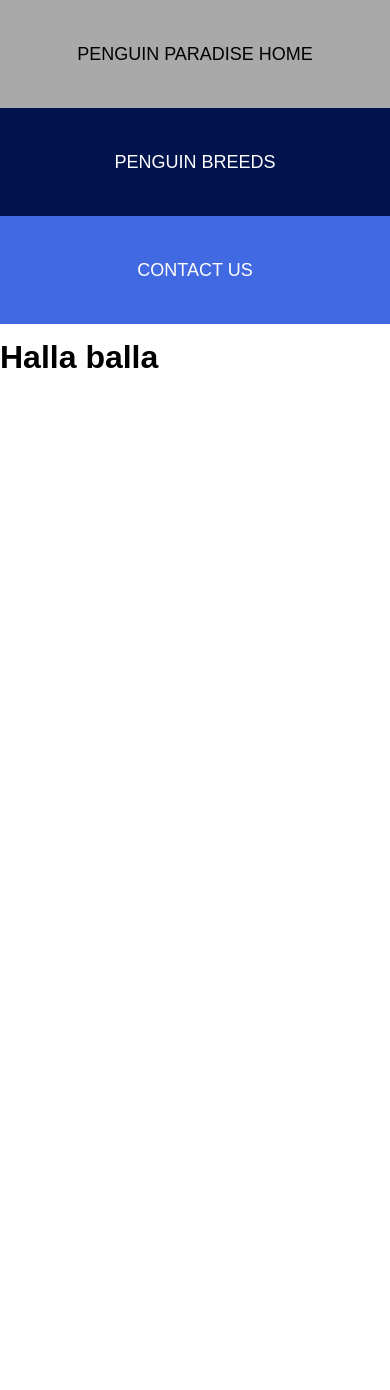
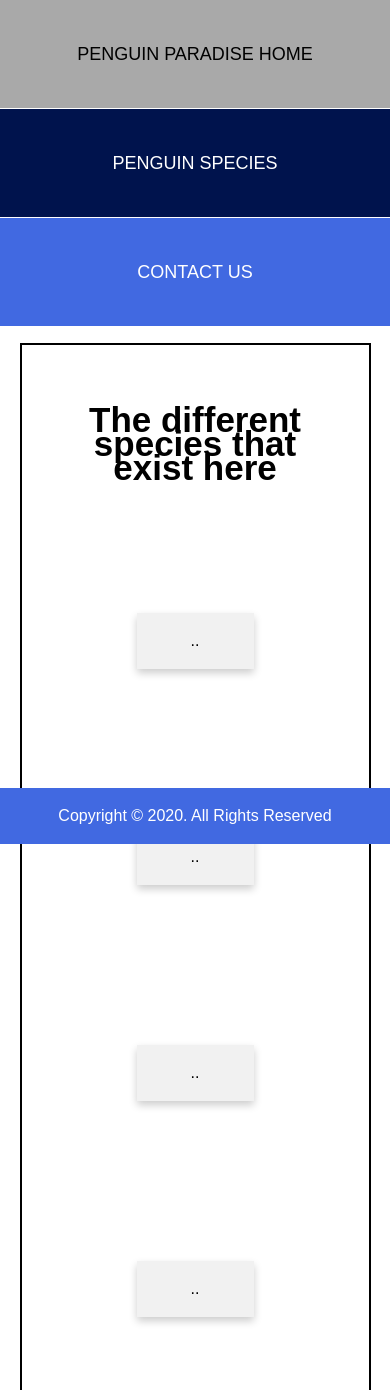
Before and after one commit to KristianBP/Freaky-friday, a plain HTML site: page breed.html in a window 390 px wide. Shown: the top 1390 px of the page. Before the commit the page ends 844 px from the top, so only its background shows below. Drawn offline with Linux system fonts and the light colour scheme.

Commit message:
cards og fix + tekst

```diff
--- a/breed.html
+++ b/breed.html
@@ -10,11 +10,32 @@
 
 <ul>
     <li> <a href="index.html"> Penguin Paradise Home </a> </li>
-    <li> <a class="active" href="breed.html"> Penguin Breeds </a> </li>
+    <li> <a class="active" href="breed.html"> Penguin Species </a> </li>
     <li> <a href="about%20us.html"> Contact us </a> </li>
 </ul>
 
-<h1> Halla balla </h1>
+<div class="speciesboks">
+    <h1 class="speciesheader"> The different species that exist here </h1>
+    <div class="row">
+        <div class="column">
+            <div class="card">..</div>
+        </div>
+        <div class="column">
+            <div class="card">..</div>
+        </div>
+        <div class="column">
+            <div class="card">..</div>
+        </div>
+        <div class="column">
+            <div class="card">..</div>
+        </div>
+    </div>
+</div>
+
+
+<div class="footer">
+    <p> Copyright &#169; 2020. All Rights Reserved </p>
+</div>
 
 </body>
 </html>
--- a/stylesheet.css
+++ b/stylesheet.css
@@ -42,6 +42,21 @@ li a:hover {
 @media screen and (max-width: 790px) {
     li {
         float: none;
+        border-bottom: 1px solid white;
+    }
+    .homepris {
+        padding-left: 25%;
+    }
+    .homeboks {
+        margin: 4% 5% 20% 5%;
+    }
+    .homeheader {
+        line-height: 200%;
+    }
+    .column {
+        width: 100%;
+        display: block;
+        margin-bottom: 20px;
     }
 
 }
@@ -49,24 +64,38 @@ li a:hover {
 .homeboks {
     border: 2px solid black;
     display: table;
-    content: "";
-    clear: both;
     width: 90%;
     margin: 4% 5% 5% 5%;
 }
 
 .homeheader {
     padding-left: 20px;
+    text-align: center;
+    padding-top: 20px;
+    font-size: 35px;
 }
 
 .hometekst {
     padding-left: 40px;
-    padding-top: 20px;
+    padding-top: 40px;
+    font-size: 20px;
+    line-height: 170%;
+}
+
+.homepris {
+    font-size: 20px;
+    line-height: 170%;
+    float: right;
+    padding-right: 30vh;
+    border-left: 2px solid black;
+    padding-left: 20px;
 }
 
 .contactheader {
     margin: 5vh;
     padding-top: 15px;
+    font-size: 35px;
+    padding-bottom: 40px;
 }
 
 .contacttekst {
@@ -75,4 +104,83 @@ li a:hover {
     border-left: 2px solid black;
     font-size: 20px;
     line-height: 180%;
+    margin-bottom: 90px;
 }
+
+.speciesboks {
+    border: 2px solid black;
+    display: table;
+    content: "";
+    clear: both;
+    width: 90%;
+    margin: 4% 5% 5% 5%;
+    padding: 40px;
+}
+
+.speciesheader {
+    padding-bottom: 40px;
+    font-size: 35px;
+    text-align: center;
+}
+
+
+.footer {
+    position: fixed;
+    bottom: 0;
+    width: 100%;
+    background-color: royalblue;
+    color: white;
+    text-align: center;
+}
+
+* {
+    box-sizing: border-box;
+}
+
+body {
+    font-family: Arial, Helvetica, sans-serif;
+}
+
+/* Float four columns side by side */
+.column {
+    float: left;
+    width: 25%;
+    padding: 0 10px;
+}
+
+.row {margin: 0 -5px;}
+
+.row:after {
+    content: "";
+    display: table;
+    clear: both;
+}
+
+.card {
+    box-shadow: 0 4px 8px 0 rgba(0, 0, 0, 0.2); /* this adds the "card" effect */
+    padding: 16px;
+    text-align: center;
+    background-color: #f1f1f1;
+}
+
+.card:hover {
+    border: 1px solid #535353;
+}
+
+@media screen and (max-width: 1310px) {
+    .column {
+        width: 50%;
+    }
+    .card {
+        margin: 70px;
+
+    }
+
+/* Responsive columns - one column layout (vertical) on small screens */
+@media screen and (max-width: 790px) {
+    .column {
+        width: 100%;
+        display: block;
+        margin-bottom: 20px;
+    }
+}
```
Also changed, not shown: about us.html (+8 -3 lines), index.html (+27 -3 lines).
